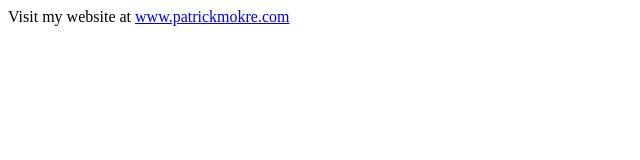
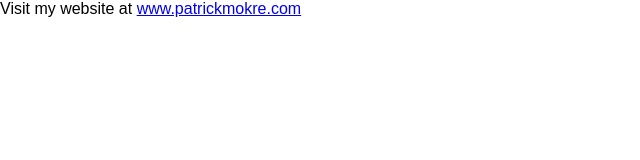
Before and after one commit to patrickmokre/patrickmokre.github.io, a plain HTML site: page index.html in a window 1280 px wide. Shown: the whole page, without its empty margins (0-640 px from the left). Drawn offline with Linux system fonts and the light colour scheme.

Commit message:
Update index.html

```diff
--- a/index.html
+++ b/index.html
@@ -4,6 +4,18 @@
     <meta charset="UTF-8">
     <meta name="viewport" content="width=device-width, initial-scale=1.0">
     <title>Patrick Mokre. Political Economics of Labor, Inequality and Capitalism</title>
+
+    <style>
+        body {
+          font-family: 'Montserrat', sans-serif;
+          font-weight: 300;
+          color: #000;
+          background: #fff;
+          padding: 1 vh 1 vw;
+          margin: 0 auto;
+        }
+    </style>
+
   </head>
   <body>
     <div>
```
